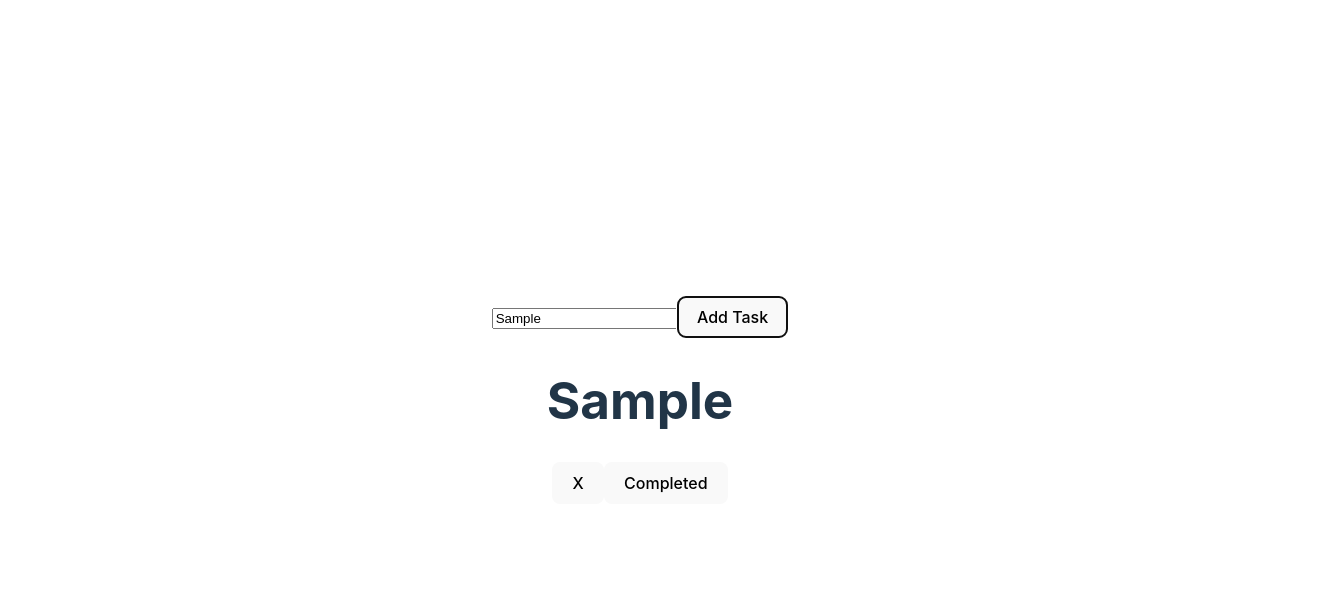
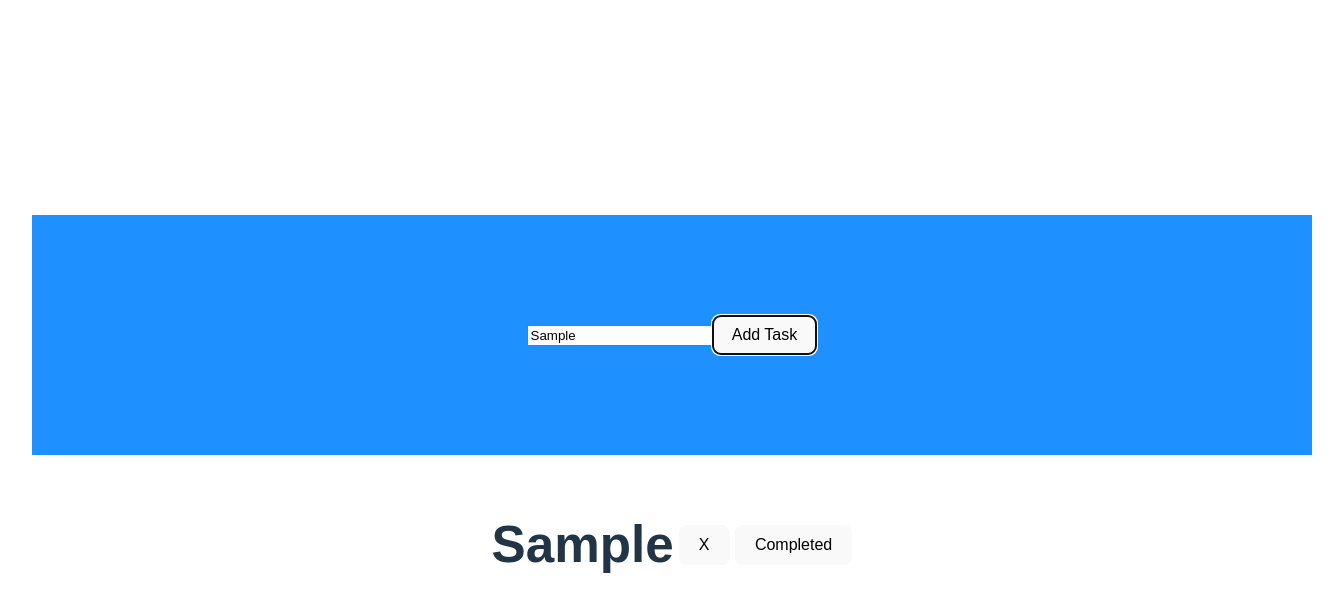
Before and after one commit to Caryourdaysbm/react-to-do-list, a React (Vite) app: page / in a window 1280 px wide. Both pictures are taken after typing "Sample" into the empty fields and a click on the button "Add Task". Shown: the top 612 px of the page, 1344 px wide, since content can reach past the window. Built offline with nearby package versions, Linux system fonts and the light colour scheme.

Commit message:
added css

```diff
--- a/src/App.css
+++ b/src/App.css
@@ -39,3 +39,54 @@
 .read-the-docs {
   color: #888;
 }
+
+.App {
+  display: flex;
+  align-items: center;
+  flex-direction: column;
+  width: 100vw;
+  font-family: Arial, Helvetica, sans-serif;
+}
+
+body {
+  margin: 0;
+  padding: 0;
+}
+
+.addTask {
+  height: 30vh;
+  background-color: dodgerblue;
+  width: 100%;
+  display: flex;
+  justify-content: center;
+  align-items: center;
+}
+
+.list {
+  height: auto;
+  width: 100%;
+  display: flex;
+  align-items: center;
+  padding-top: 50px;
+  flex-direction: column;
+
+}
+
+.task {
+  width: 500px;
+  height: 50px;
+  display: flex;
+  margin: 15px;
+  display: flex;
+  align-items: center;
+  justify-content: center;
+  text-align: center;
+
+}
+
+.task button {
+  width: auto;
+
+  margin-left: 5px;
+  text-align:center;
+}
--- a/src/App.jsx
+++ b/src/App.jsx
@@ -34,7 +34,7 @@
 }
 
   return (
-    <div className='body'>
+    <div className='App'>
 <div className="addTask">
 <input type="text" onChange={handleChange} />
 {/* <h1>{newTask}</h1> */}
```
